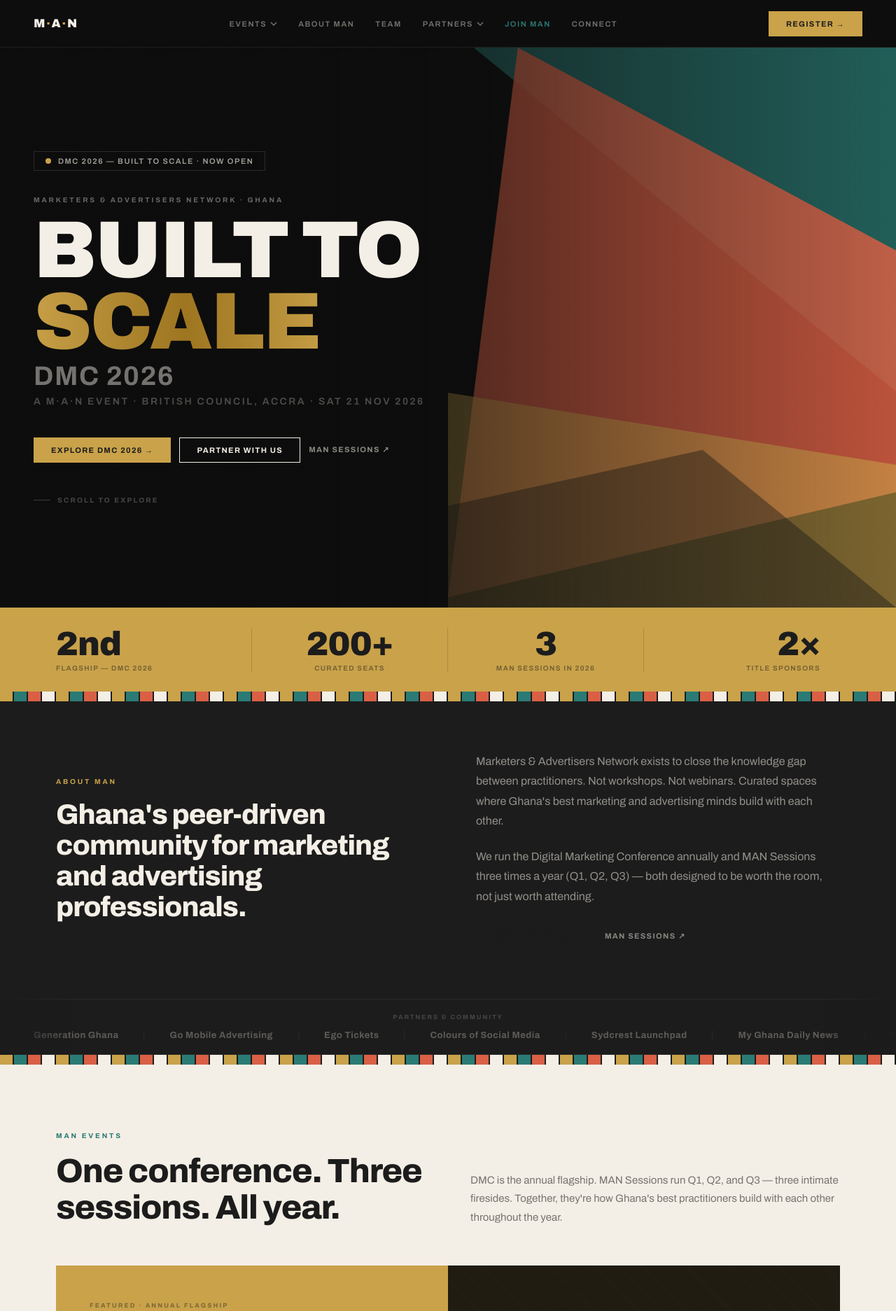
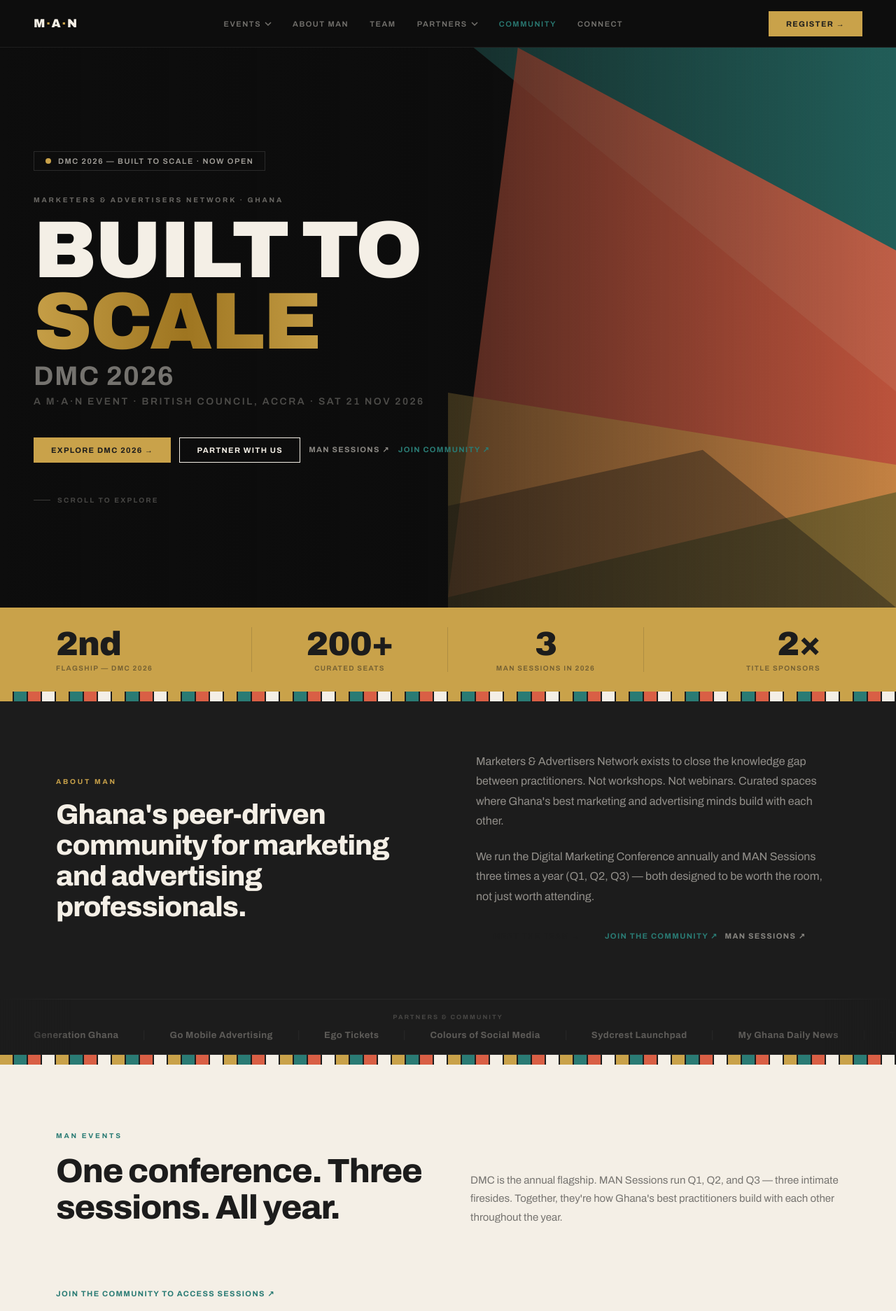
Before and after one commit to admarknet2025-design/MAN.v1, a plain HTML site: page index.html in a window 1280 px wide. Shown: the top 1873 px of the page at 70% size. Drawn offline with Linux system fonts and the light colour scheme.

Commit message:
Update index.html

```diff
--- a/index.html
+++ b/index.html
@@ -731,7 +731,7 @@ footer{background:var(--ink);padding:64px 48px 36px;border-top:1px solid rgba(25
         <a data-page="home" data-anchor="partners">Current Partners</a>
       </div>
     </li>
-    <li class="nav-item"><a data-page="home" data-anchor="join-man" style="color:var(--te)">Join MAN</a></li>
+    <li class="nav-item"><a data-page="home" data-anchor="join-man" style="color:var(--te)">Community</a></li>
     <li class="nav-item"><a data-page="home" data-anchor="connect">Connect</a></li>
   </ul>
   <div style="display:flex;align-items:center;gap:10px">
@@ -746,6 +746,7 @@ footer{background:var(--ink);padding:64px 48px 36px;border-top:1px solid rgba(25
   <a data-page="home" data-anchor="about" onclick="closeMM('mm-home')">About MAN</a>
   <a data-page="home" data-anchor="team" onclick="closeMM('mm-home')">Team</a>
   <a data-page="home" data-anchor="partners" onclick="closeMM('mm-home')">Partners</a>
+  <a data-page="home" data-anchor="join-man" onclick="closeMM('mm-home')" style="color:var(--te)">Community</a>
   <a data-page="home" data-anchor="connect" onclick="closeMM('mm-home')">Connect</a>
   <a class="mm-cta" data-page="partners" onclick="closeMM('mm-home')">Partner With DMC 2026 →</a>
 </div>
@@ -768,6 +769,7 @@ footer{background:var(--ink);padding:64px 48px 36px;border-top:1px solid rgba(25
       <a class="btn btn-f" data-page="dmc26">Explore DMC 2026 →</a>
       <a class="btn btn-cr" data-page="partners">Partner With Us</a>
       <a class="btn-txt" data-page="sessions">MAN Sessions ↗</a>
+      <a class="btn-txt" data-page="home" data-anchor="join-man" style="color:var(--te)">Join Community ↗</a>
     </div>
     <div class="hero-scroll hr"><span>Scroll to explore</span></div>
   </div>
@@ -795,6 +797,7 @@ footer{background:var(--ink);padding:64px 48px 36px;border-top:1px solid rgba(25
       <p>We run the Digital Marketing Conference annually and MAN Sessions three times a year (Q1, Q2, Q3) — both designed to be worth the room, not just worth attending.</p>
       <div style="display:flex;gap:10px;flex-wrap:wrap;margin-top:24px">
         <a class="btn btn-dk" data-page="home" data-anchor="team">Meet the Team →</a>
+        <a class="btn-txt" data-page="home" data-anchor="join-man" style="color:var(--te)">Join the Community ↗</a>
         <a class="btn-txt" data-page="sessions" style="color:rgba(244,239,230,.5)">MAN Sessions ↗</a>
       </div>
     </div>
@@ -836,6 +839,7 @@ footer{background:var(--ink);padding:64px 48px 36px;border-top:1px solid rgba(25
     <div class="section-head sr">
       <div><span class="sl" style="color:var(--te)">MAN Events</span><h2>One conference. Three sessions. All year.</h2></div>
       <p>DMC is the annual flagship. MAN Sessions run Q1, Q2, and Q3 — three intimate firesides. Together, they're how Ghana's best practitioners build with each other throughout the year.</p>
+      <div style="margin-top:16px"><a class="btn-txt" data-page="home" data-anchor="join-man" style="color:var(--te)">Join the Community to Access Sessions ↗</a></div>
     </div>
     <div class="dmc-feat sr">
       <div class="dfc-l">
@@ -940,8 +944,8 @@ footer{background:var(--ink);padding:64px 48px 36px;border-top:1px solid rgba(25
      Free tier: 50 submissions/month, no credit card needed. -->
 <section class="join-sec" id="join-man">
   <div class="join-inner">
-    <span class="sl sr">Join MAN</span>
-    <h2 class="sr">Apply to Join<br>the Community</h2>
+    <span class="sl sr">Community</span>
+    <h2 class="sr">Join the<br>MAN Community</h2>
     <p class="join-sub sr">MAN is a peer community for Ghana's marketing and advertising practitioners. We review every application — tell us who you are and why you want in.</p>
 
     <div id="join-form-wrap">
@@ -1447,7 +1451,7 @@ footer{background:var(--ink);padding:64px 48px 36px;border-top:1px solid rgba(25
 <section class="sess-bridge">
   <div class="bridge-inner c">
     <div class="bc dmc"><div class="bc-tag">Annual Flagship</div><div class="bc-title">DMC<br>2026</div><div class="bc-sub">The conference. 200 people. One day. British Council, Accra. Sat 21 Nov 2026.</div><a class="btn btn-dk" data-page="dmc26">Explore DMC 2026 →</a></div>
-    <div class="bc man"><div class="bc-tag">Community Home</div><div class="bc-title">MAN<br>GH</div><div class="bc-sub">Marketers & Advertisers Network — the community behind DMC and MAN Sessions.</div><a class="btn btn-cr" data-page="home">Visit mangh.com →</a></div>
+    <div class="bc man"><div class="bc-tag">Community Home</div><div class="bc-title">MAN<br>GH</div><div class="bc-sub">Marketers & Advertisers Network — the community behind DMC and MAN Sessions.</div><div style="display:flex;gap:10px;flex-wrap:wrap"><a class="btn btn-cr" data-page="home" data-anchor="join-man">Join the Community →</a><a class="btn" style="border-color:rgba(244,239,230,.2);color:rgba(244,239,230,.5)" data-page="home">mangh.com</a></div></div>
   </div>
 </section>
 
@@ -1498,6 +1502,7 @@ footer{background:var(--ink);padding:64px 48px 36px;border-top:1px solid rgba(25
     <div style="display:flex;gap:12px;flex-wrap:wrap" class="hr">
       <a class="btn btn-f" data-page="partners" data-anchor="tiers">View Packages →</a>
       <a class="btn btn-cr" data-page="partners" data-anchor="form">Enquire Now</a>
+      <a class="btn-txt" data-page="home" data-anchor="join-man" style="color:var(--te)">Join the Community ↗</a>
     </div>
   </div>
 </section>
```
